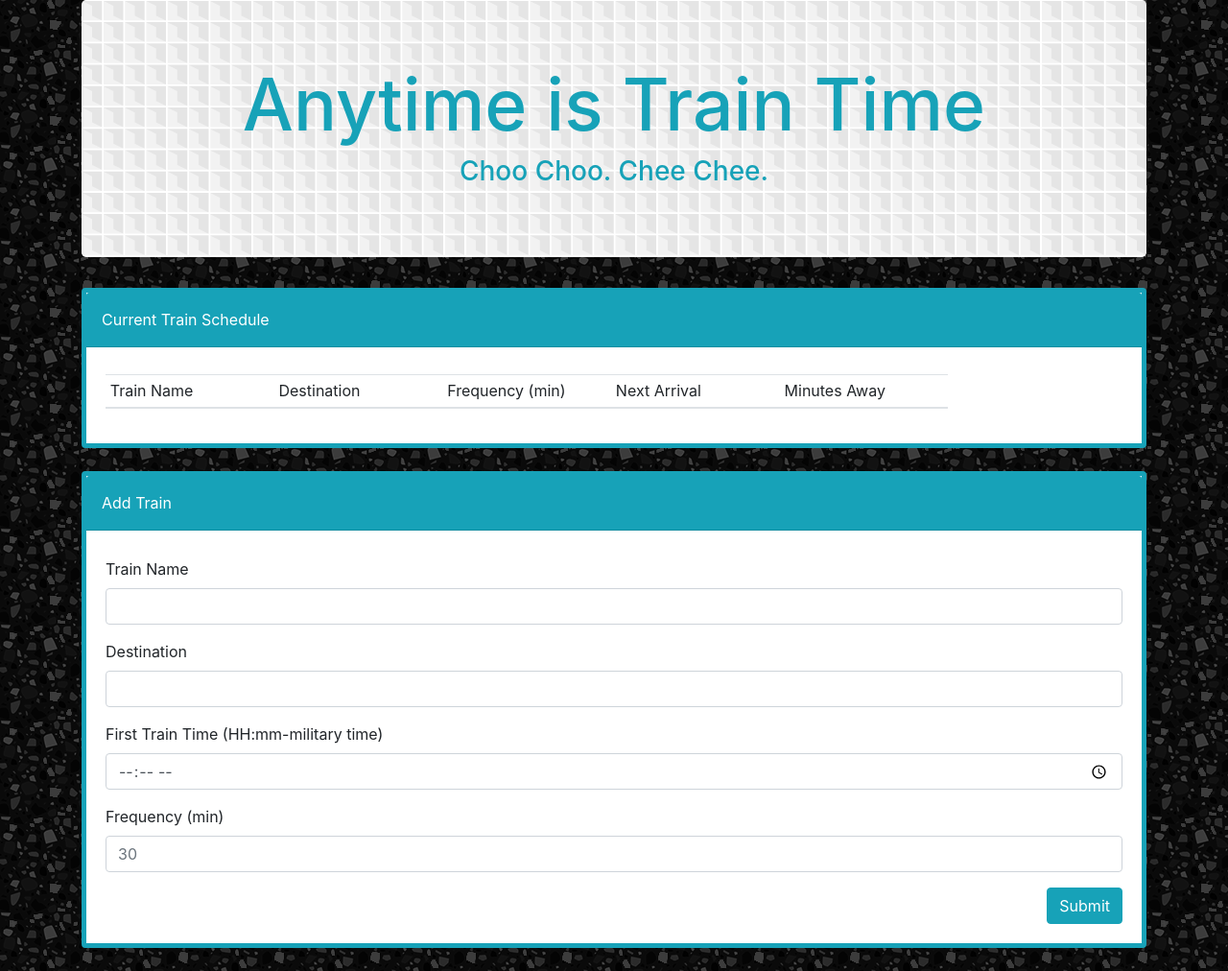
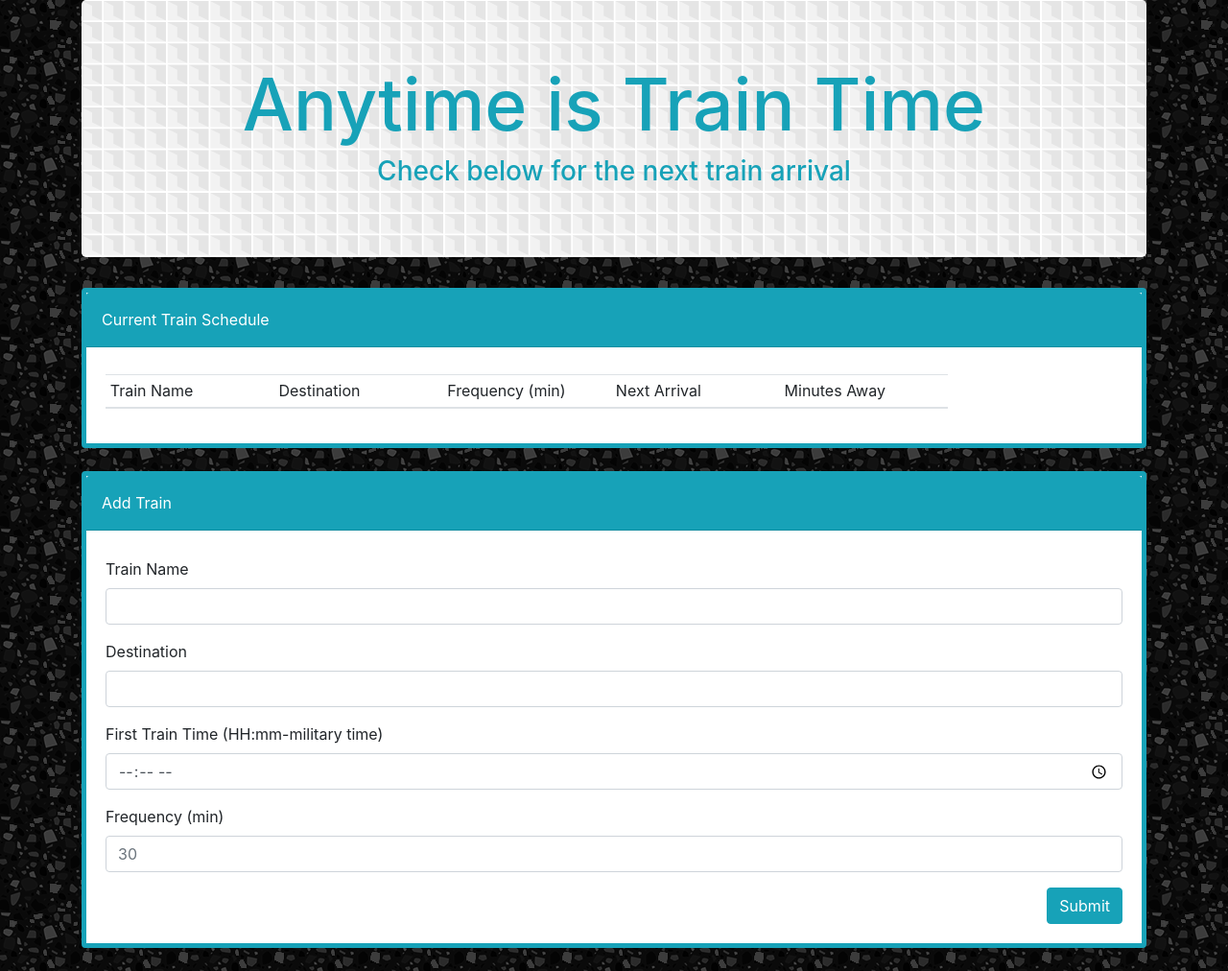
Before and after one commit to Btagra/Train-Scheduler, a plain HTML site: page index.html in a window 1280 px wide. Shown: the whole page at 96% size. Drawn offline with nearby package versions, Linux system fonts and the light colour scheme; no server answers.

Commit message:
added new html file

```diff
--- a/index.html
+++ b/index.html
@@ -18,7 +18,7 @@
 
         <div class="jumbotron">
             <h1 class="text-center">Anytime is Train Time</h1>
-            <h3 class="text-center">Choo Choo. Chee Chee.</h3>
+            <h3 class="text-center">Check below for the next train arrival</h3>
         </div>
 
         <div class="row">
```
